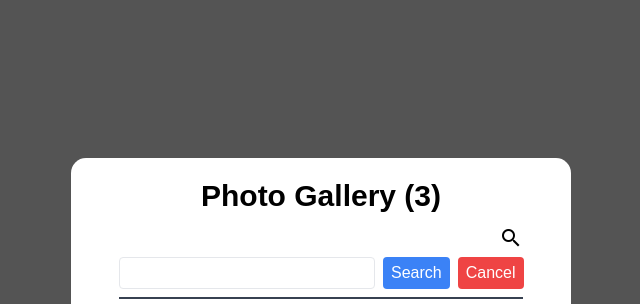
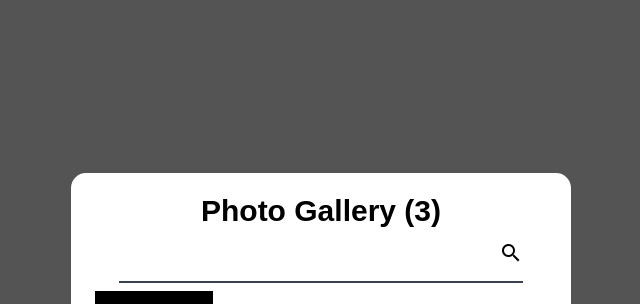
Before and after one commit to varotsk137/INT203_62130500080_groupwork_5, a plain HTML site: page 62130500080_groupwork_4/index.html in a window 1280 px wide. Shown: the top 304 px of the page, without its empty margins (319-959 px from the left). Drawn offline with nearby package versions, Linux system fonts and the light colour scheme.

Commit message:
[Modify] Add function to toggle search bar on/off.

```diff
--- a/62130500080_groupwork_4/index.html
+++ b/62130500080_groupwork_4/index.html
@@ -26,22 +26,24 @@
   <div id="app" class="container flex justify-center items-center">
     <div class="card h-max">
       <div class="header text-center text-3xl font-semibold my-3 w-full">Photo Gallery ({{ totalPhoto }})</div>
-      <i class="material-icons text-right pr-10 w-full">
-        search
-      </i>
-      <div class="flex search-bar w-full h-8 space-x-2  items-center">
-        <input class=" ml-10 h-full rounded w-64 border px-2" name="search-bar" type="text">
+      <div class="text-right h-8 pr-10 w-full" v-if="!searchModeOn" >
+        <i class="material-icons" @click="toggleSearchMode">
+          search
+        </i>
+      </div>
+      <div class="flex search-bar w-full h-8 space-x-2  items-center" v-if="searchModeOn">
+        <input class=" ml-10 h-full rounded w-64 border px-2" name="search-bar" type="text" placeholder="Input text here...">
         <button class="h-full rounded bg-blue-500 px-2 text-white"> Search</button>
-        <button class="h-full rounded bg-red-500 px-2 text-white"> Cancel </button>
+        <button class="h-full rounded bg-red-500 px-2 text-white" @click="toggleSearchMode"> Cancel </button>
       </div>
       <div class="sep-line h-0.5 bg-gray-700 my-2 mx-10"> </div>
       <div class="space-y-2.5 w-full pb-10">
         <div class="flex image-container mx-auto space-x-3 items-center" v-for="(image,index) in images">
           <img :src="image.image" width="150" height="75" class="px-4" @click="toggleHeart(index)">
           <p class="w-64 italic text-base font-semibold">{{ image.name }}</p>
-            <i class="material-icons text-red-500" v-if="image.fav">
-              favorite
-            </i>
+          <i class="material-icons text-red-500" v-if="image.fav">
+            favorite
+          </i>
         </div>
         <div class="sep-line h-0.5 bg-gray-700 mx-10"></div>
       </div>
--- a/62130500080_groupwork_4/main.js
+++ b/62130500080_groupwork_4/main.js
@@ -6,12 +6,15 @@ const app = {
                 {image: './images/galaxy.jpg', name: 'Twinkle Twinkles, That many stars for you',location:'Zolotaya Dolina, Primorsky kray, Russia', fav: false},
                 {image: './images/hillhouse.jpg', name: 'House in the sea of fogs',location:'Unknown', fav: false}
             ],
-            searchBarOn: false
+            searchModeOn: false
         }
     },
     methods: {
         toggleHeart(index){
             this.images[index].fav = !this.images[index].fav
+        },
+        toggleSearchMode(){
+            this.searchModeOn = !this.searchModeOn;
         }
     },
     computed: {
```
